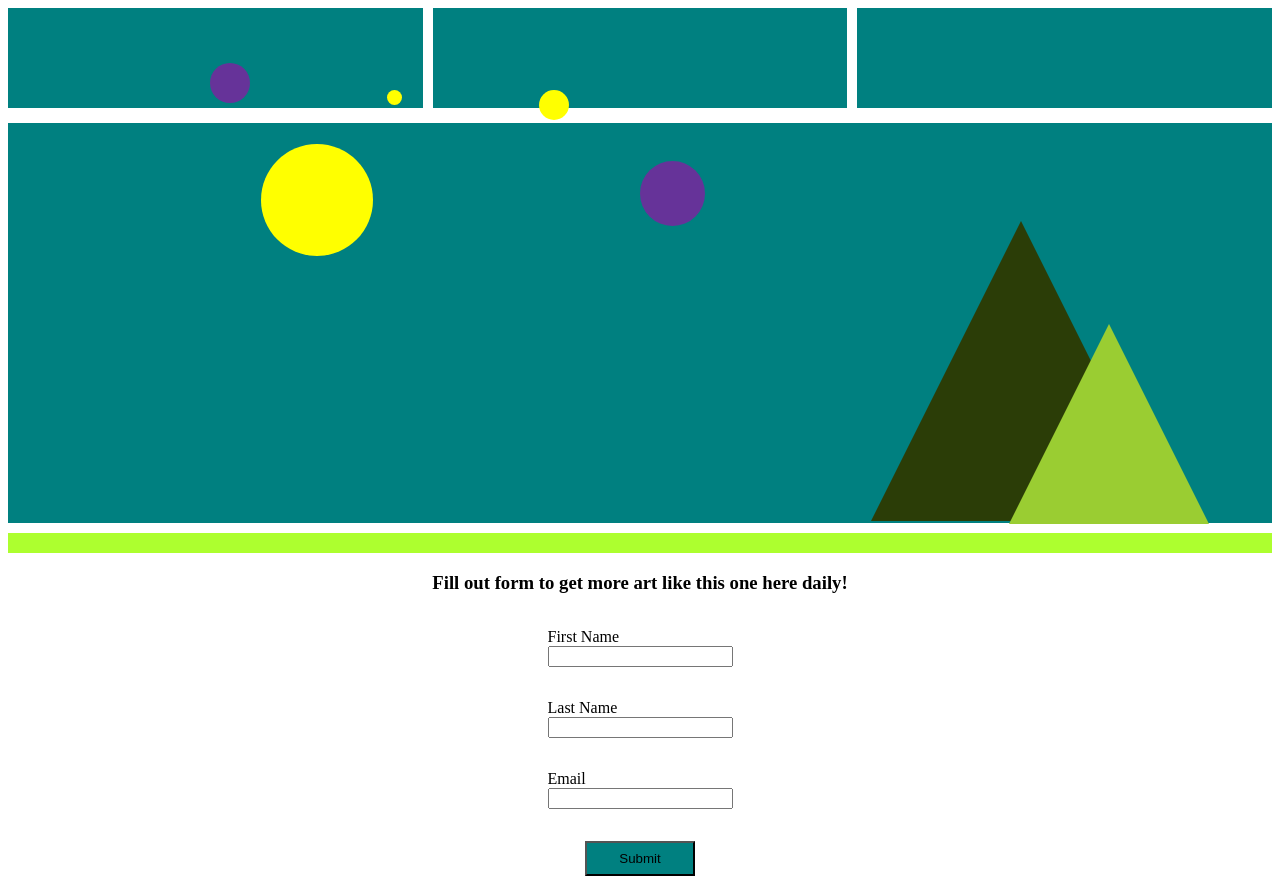
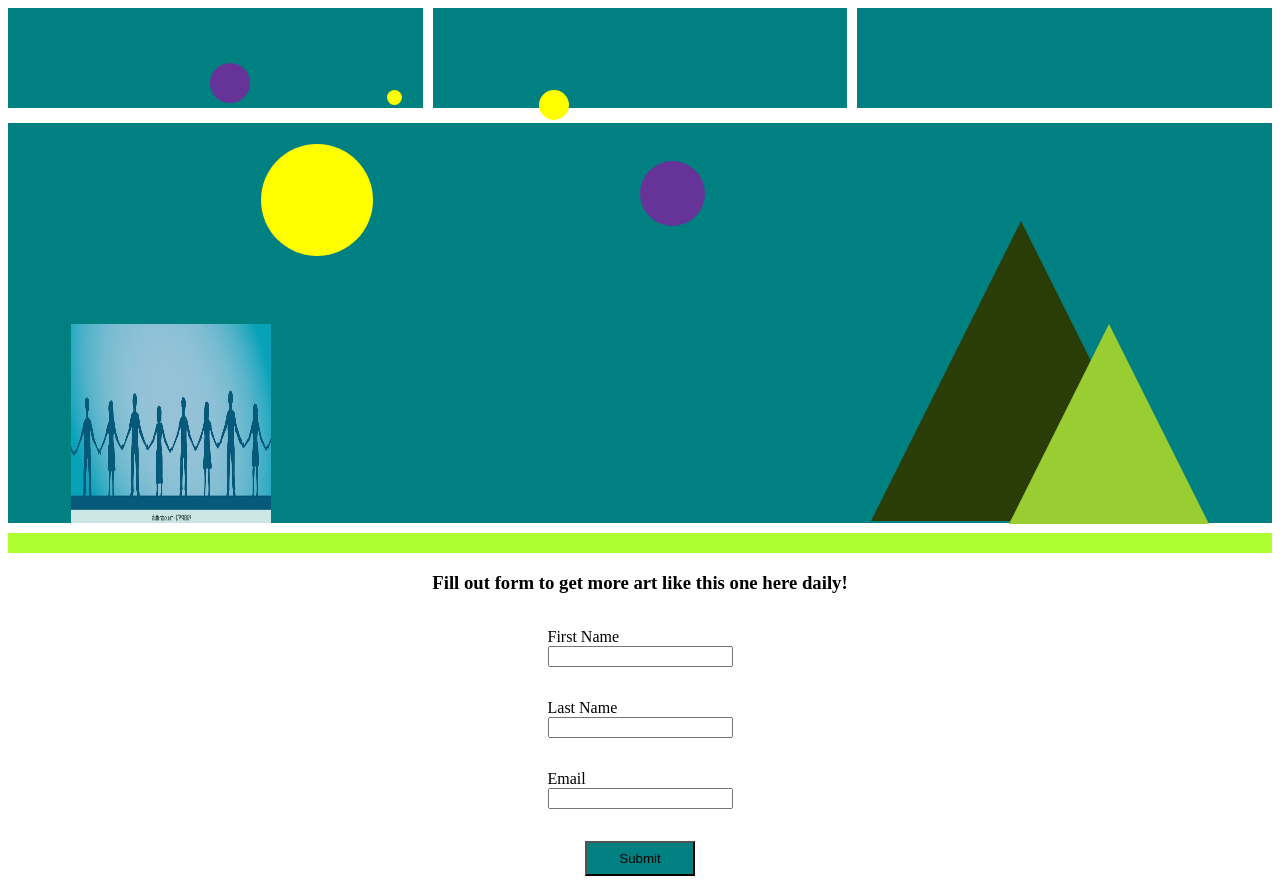
Before and after one commit to Speciale20/block10, a plain HTML site: page index.html in a window 1280 px wide. Drawn offline with Linux system fonts and the light colour scheme.

Commit message:
final edit

```diff
--- a/index.html
+++ b/index.html
@@ -24,6 +24,7 @@
     <div class="circle five"></div>
     <div class="triangle tri-one"></div>
     <div class="triangle tri-two"></div>
+    <img class="people" src="people.webp" alt="People holding hands">
 
   </main>
   <h3>Fill out form to get more art like this one here daily!</h3>
--- a/style.css
+++ b/style.css
@@ -1,7 +1,3 @@
-div {
-  /* border: 1px solid black; */
-}
-
 main {
   position: relative;
 }
@@ -103,6 +99,18 @@ main {
   z-index: 1;
 }
 
+.people {
+  display: flex;
+  position: absolute;
+  height: 200px;
+  width: 200px;
+  z-index: 3;
+  left: 5%;
+  top: 58%;
+  opacity: .8;
+
+}
+
 h3 {
   text-align: center;
 }
```
Also changed, not shown: people.webp (added).
